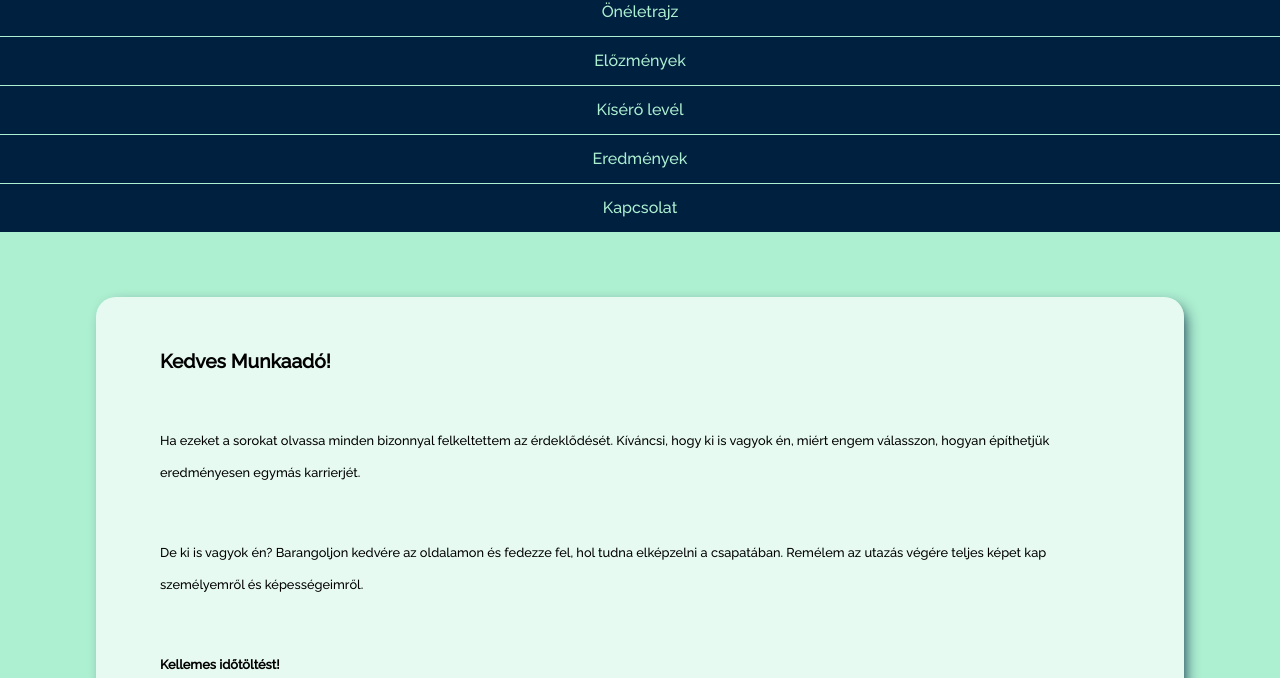
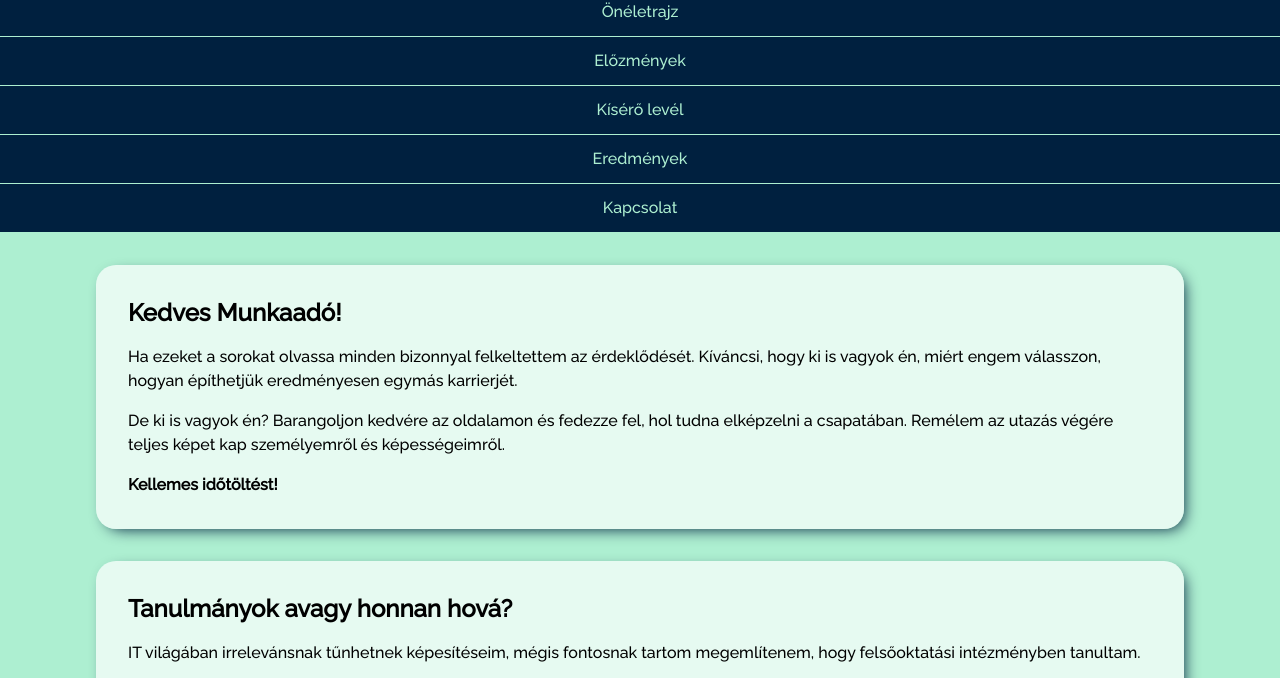
Before and after one commit to Szolobogyo/curriculum-vitae, a plain HTML site: page index.html in a window 1280 px wide. Shown: the part 62-740 px from the top of the page. Drawn offline with nearby package versions, Linux system fonts and the light colour scheme.

Commit message:
changed CSS

```diff
--- a/index.html
+++ b/index.html
@@ -2,7 +2,7 @@
 <html lang="hu">
   <head>
     <meta charset="utf-8">
-	<meta name="viweport" content="width=device-width, initial-scale=1.0">
+	<meta name="viewport" content="width=device-width, initial-scale=1.0">
 	<link rel="stylesheet" type="text/css" href="style.css">
 	<!--<link rel="stylesheet" href="https://cdnjs.cloudflare.com/ajax/libs/meyer-reset/2.0/reset.css" integrity="sha512-IJEbgDEF7OeKJRa0MY2PApnyJHRIsgzCveek4ec8VWQ+7KG3ZSKVNYa5xP/Gh0hVP0Mwb+gBsk+GwR3JQGhQNg==" crossorigin="anonymous" />-->
 	<title>Simon Henrietta</title>
--- a/style.css
+++ b/style.css
@@ -6,8 +6,8 @@
 
 body{
 	background-color: #ADEFD1;
-	width: 100vw;
-	height: 100vh;
+	width: 100%;
+	height: 100%;
 	margin: 0
 
 }
@@ -78,19 +78,15 @@ nav a{
 }
 
 .boxes{
-	margin: 4rem 0;
+	background-color: rgba(255,255,255, .7);
+	margin: 2rem 0;
+	padding: 1rem 2rem;
     border-radius: 20px;
     box-shadow: 5px 5px 15px -5px #00203F;
-    padding: 2rem 4rem;
-	padding-bottom: .5rem;
-	background-color: rgba(255,255,255, .7);
-	font-size: .8rem;
-	line-height: 2rem
+	font-size: 100%;
+	line-height: 1.5rem
 }
 
-.boxes h2, p{
-	margin-bottom: 3rem;
-}
 
 footer{
 	background-color: #ADEFD1;
```
